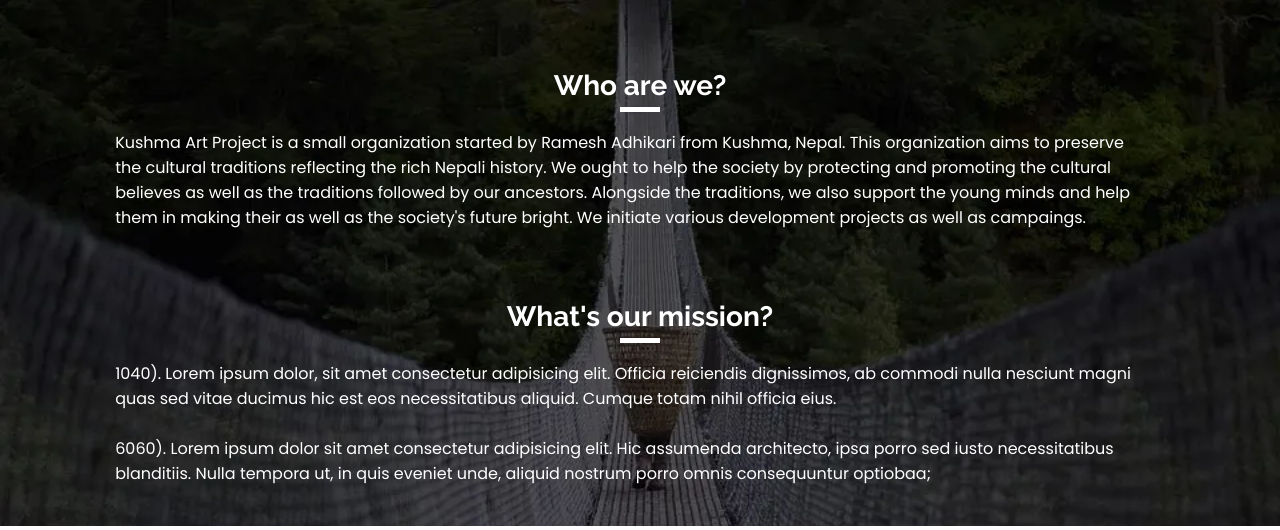
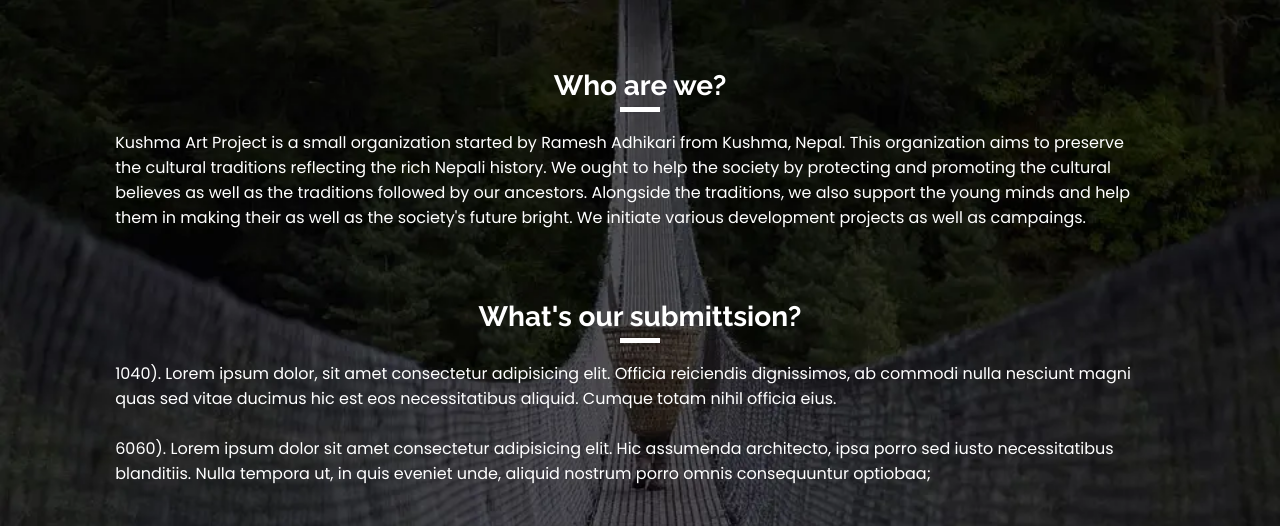
Before and after one commit to zenith-001/Satabdi-Ghar, a PHP site: page / in a window 1280 px wide. Shown: the part 965-1495 px from the top of the page. Run offline with PHP 8.4, Linux system fonts and the light colour scheme; data that the repository does not hold is empty; some libraries are stand-ins or nearby versions.

Commit message:
submitssions?

```diff
--- a/index.php
+++ b/index.php
@@ -80,7 +80,7 @@ if ($_SERVER['REQUEST_METHOD'] == "POST") {
             </p>
 
             <div class="Contitle">
-                <p class="Ptitle">What's our mission?</p>
+                <p class="Ptitle">What's our submittsion?</p>
             </div><br>
             <p class="description">
                 1040). Lorem ipsum dolor, sit amet consectetur adipisicing elit. Officia reiciendis dignissimos, ab commodi
```
